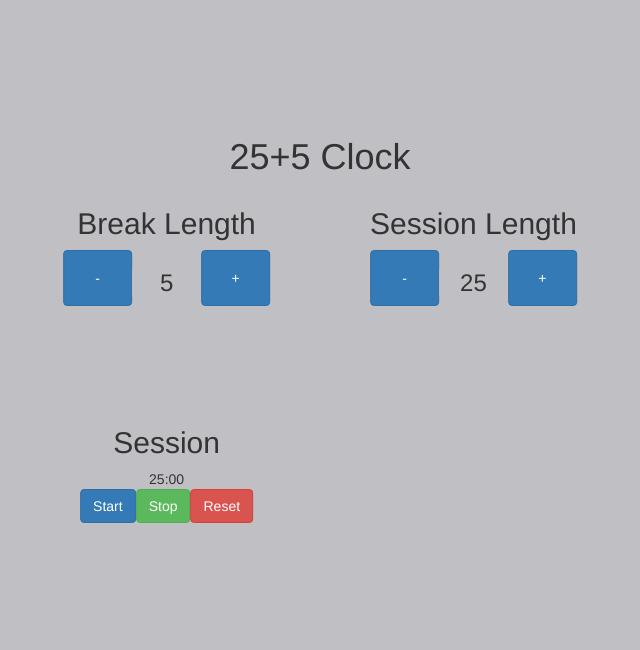
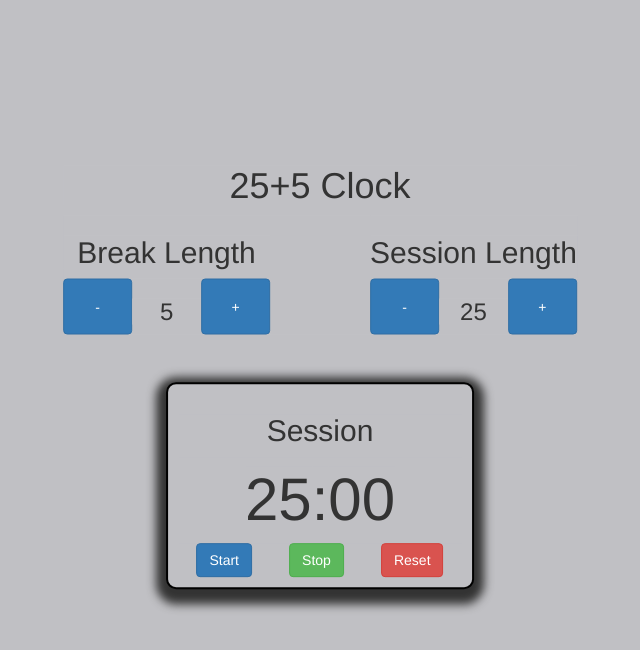
Before and after one commit to Sandip-Tmg/25-5-Clock, a plain HTML site: page index.html in a window 1280 px wide. Shown: the whole page, without its empty margins (320-960 px from the left). Drawn offline with nearby package versions, Linux system fonts and the light colour scheme.

Commit message:
style sessionlength component

```diff
--- a/style.css
+++ b/style.css
@@ -7,7 +7,7 @@
 #container{
     max-height: 100vh;
     position: fixed;
-    top: 40%;
+    top: 30%;
     left: 50%;
     transform: translate(-50%, -50%);
     font-family: 'Franklin Gothic Medium', 'Arial Narrow', Arial, sans-serif;
@@ -28,3 +28,24 @@
     display: grid;
     grid-template-columns: 1fr 1fr 1fr;
 }
+
+#timer-label{
+    position: fixed;
+    top: 180%;
+    left: 50%;
+    transform: translate(-50%, -50%);
+    border: 2px solid #000;
+    padding: 1rem;
+    width: 60%;
+    border-radius: 1rem;
+    box-shadow: 0px 5px 10px 10px;
+}
+
+#time-left{
+    font-size: 6rem;
+}
+
+#buttons{
+    display: flex;
+    justify-content: space-around;
+}
```
